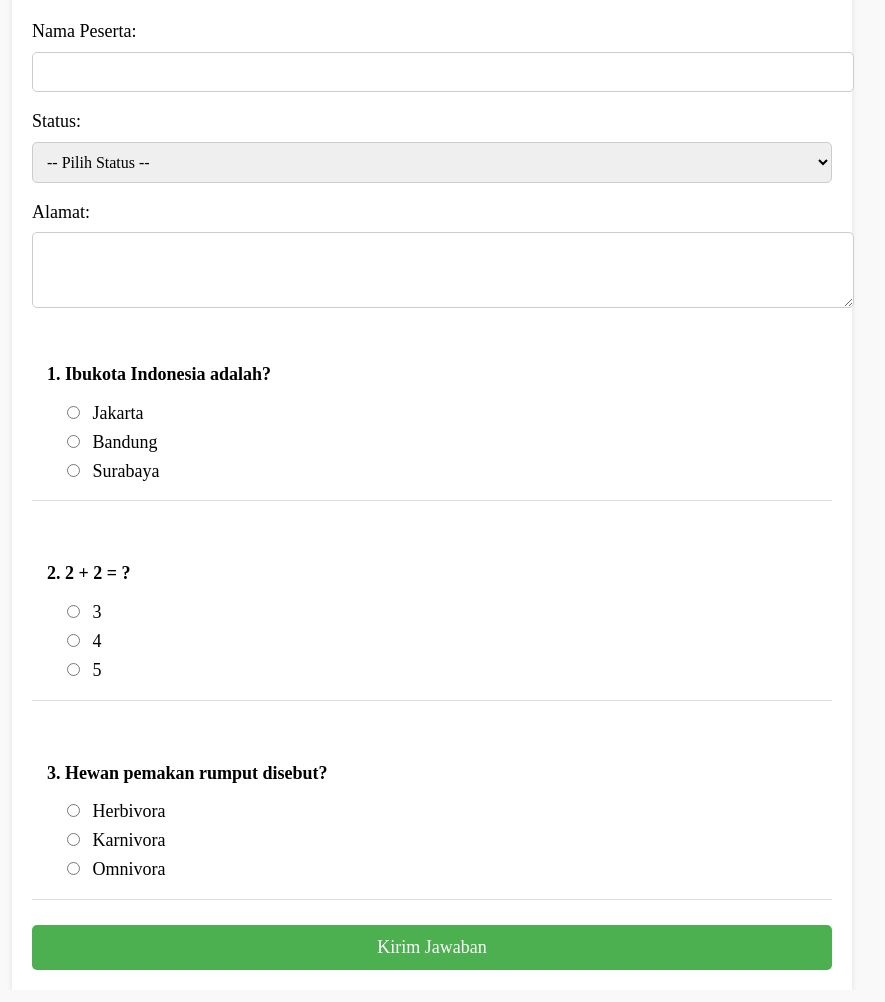
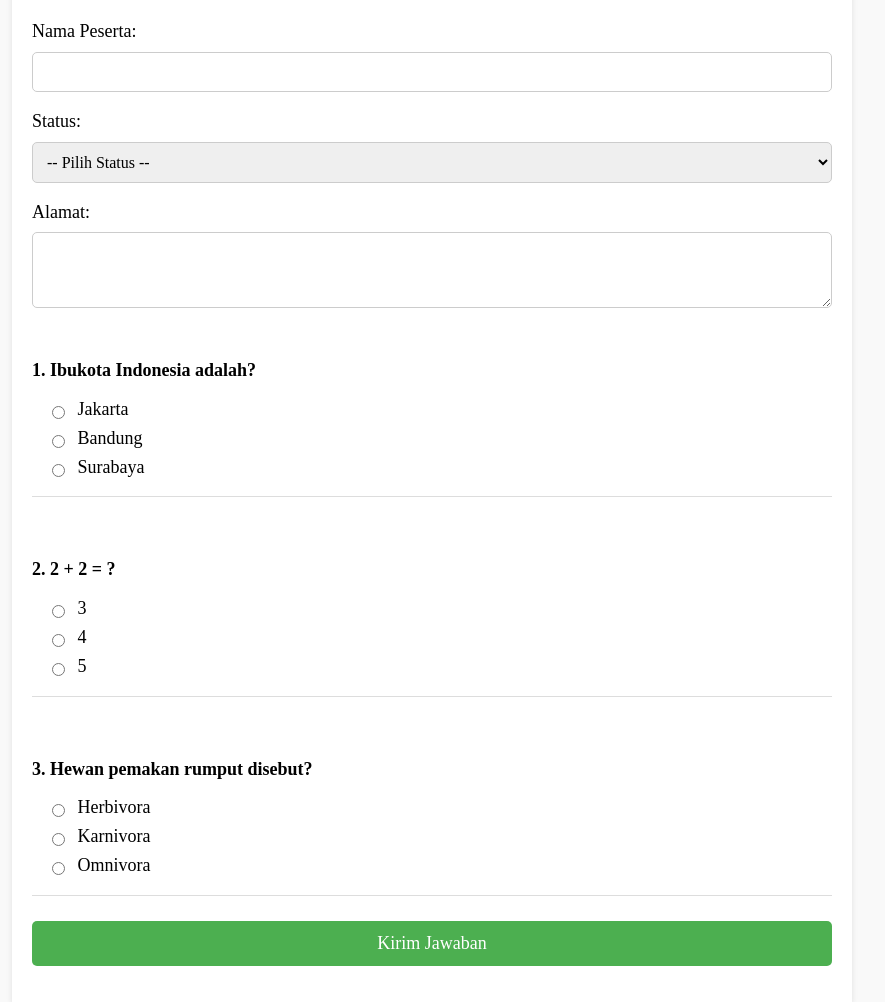
Before and after one commit to FGD-11/soal-grecia, a plain HTML site: page index.html in a window 1280 px wide. Shown: the part 70-1072 px from the top of the page, without its empty margins (208-1093 px from the left). Drawn offline with Linux system fonts and the light colour scheme.

Commit message:
Update index.html

```diff
--- a/index.html
+++ b/index.html
@@ -1,8 +1,7 @@
-<!DOCTYPE html>
 <html lang="id">
 <head>
-  <meta charset="UTF-8">
-  <meta name="viewport" content="width=device-width, initial-scale=1.0">
+  <meta charset="UTF-8" />
+  <meta name="viewport" content="width=device-width, initial-scale=1" />
   <title>Ujian Pilihan Ganda</title>
   <style>
     body {
@@ -38,13 +37,14 @@
       font-family: "Times New Roman", Times, serif;
       border: 1px solid #ccc;
       border-radius: 5px;
+      box-sizing: border-box;
     }
     textarea {
       resize: vertical;
     }
     .soal {
       margin-bottom: 25px;
-      padding: 15px;
+      padding: 15px 0;
       border-bottom: 1px solid #ddd;
     }
     .soal p {
@@ -56,17 +56,19 @@
     }
     .jawaban input {
       margin-right: 8px;
+      vertical-align: middle;
     }
     button {
       width: 100%;
       padding: 12px;
       font-size: 18px;
       font-family: "Times New Roman", Times, serif;
-      background: #4CAF50;
+      background: #4caf50;
       color: white;
       border: none;
       border-radius: 5px;
       cursor: pointer;
+      transition: background-color 0.3s ease;
     }
     button:hover {
       background: #45a049;
@@ -82,11 +84,9 @@
   </style>
 
   <script type="module">
-    // Import Firebase
     import { initializeApp } from "https://www.gstatic.com/firebasejs/10.12.2/firebase-app.js";
     import { getFirestore, collection, addDoc } from "https://www.gstatic.com/firebasejs/10.12.2/firebase-firestore.js";
 
-    // Konfigurasi Firebase
     const firebaseConfig = {
       apiKey: "AIzaSyAYNFwQxkIXvW9Z-uGWl8N4zhe2MJoBjfY",
       authDomain: "soal-grecia.firebaseapp.com",
@@ -97,29 +97,25 @@
       measurementId: "G-JCY3EZE06C"
     };
 
-    // Init Firebase
     const app = initializeApp(firebaseConfig);
     const db = getFirestore(app);
 
-    // Submit jawaban
     async function submitUjian(e) {
       e.preventDefault();
 
-      // Ambil data peserta
-      const nama = document.getElementById("nama").value;
+      const nama = document.getElementById("nama").value.trim();
       const status = document.getElementById("status").value;
-      const alamat = document.getElementById("alamat").value;
+      const alamat = document.getElementById("alamat").value.trim();
 
-      // Ambil jawaban soal
       const jawaban1 = document.querySelector('input[name="soal1"]:checked')?.value || "";
       const jawaban2 = document.querySelector('input[name="soal2"]:checked')?.value || "";
       const jawaban3 = document.querySelector('input[name="soal3"]:checked')?.value || "";
 
       try {
         await addDoc(collection(db, "jawaban"), {
-          nama: nama,
-          status: status,
-          alamat: alamat,
+          nama,
+          status,
+          alamat,
           jawaban: {
             soal1: jawaban1,
             soal2: jawaban2,
@@ -142,43 +138,43 @@
   <div class="container">
     <h2>Ujian Pilihan Ganda</h2>
     <form id="formUjian" onsubmit="submitUjian(event)">
-      <label>Nama Peserta:</label>
-      <input type="text" id="nama" required>
+      <label for="nama">Nama Peserta:</label>
+      <input type="text" id="nama" name="nama" required />
 
-      <label>Status:</label>
-      <select id="status" required>
+      <label for="status">Status:</label>
+      <select id="status" name="status" required>
         <option value="">-- Pilih Status --</option>
         <option value="Reseller">Reseller</option>
         <option value="Distributor">Distributor</option>
       </select>
 
-      <label>Alamat:</label>
-      <textarea id="alamat" rows="3" required></textarea>
+      <label for="alamat">Alamat:</label>
+      <textarea id="alamat" name="alamat" rows="3" required></textarea>
 
       <div class="soal">
         <p>1. Ibukota Indonesia adalah?</p>
         <div class="jawaban">
-          <label><input type="radio" name="soal1" value="Jakarta"> Jakarta</label><br>
-          <label><input type="radio" name="soal1" value="Bandung"> Bandung</label><br>
-          <label><input type="radio" name="soal1" value="Surabaya"> Surabaya</label>
+          <label><input type="radio" name="soal1" value="Jakarta" required /> Jakarta</label><br />
+          <label><input type="radio" name="soal1" value="Bandung" /> Bandung</label><br />
+          <label><input type="radio" name="soal1" value="Surabaya" /> Surabaya</label>
         </div>
       </div>
 
       <div class="soal">
         <p>2. 2 + 2 = ?</p>
         <div class="jawaban">
-          <label><input type="radio" name="soal2" value="3"> 3</label><br>
-          <label><input type="radio" name="soal2" value="4"> 4</label><br>
-          <label><input type="radio" name="soal2" value="5"> 5</label>
+          <label><input type="radio" name="soal2" value="3" required /> 3</label><br />
+          <label><input type="radio" name="soal2" value="4" /> 4</label><br />
+          <label><input type="radio" name="soal2" value="5" /> 5</label>
         </div>
       </div>
 
       <div class="soal">
         <p>3. Hewan pemakan rumput disebut?</p>
         <div class="jawaban">
-          <label><input type="radio" name="soal3" value="Herbivora"> Herbivora</label><br>
-          <label><input type="radio" name="soal3" value="Karnivora"> Karnivora</label><br>
-          <label><input type="radio" name="soal3" value="Omnivora"> Omnivora</label>
+          <label><input type="radio" name="soal3" value="Herbivora" required /> Herbivora</label><br />
+          <label><input type="radio" name="soal3" value="Karnivora" /> Karnivora</label><br />
+          <label><input type="radio" name="soal3" value="Omnivora" /> Omnivora</label>
         </div>
       </div>
 
```
